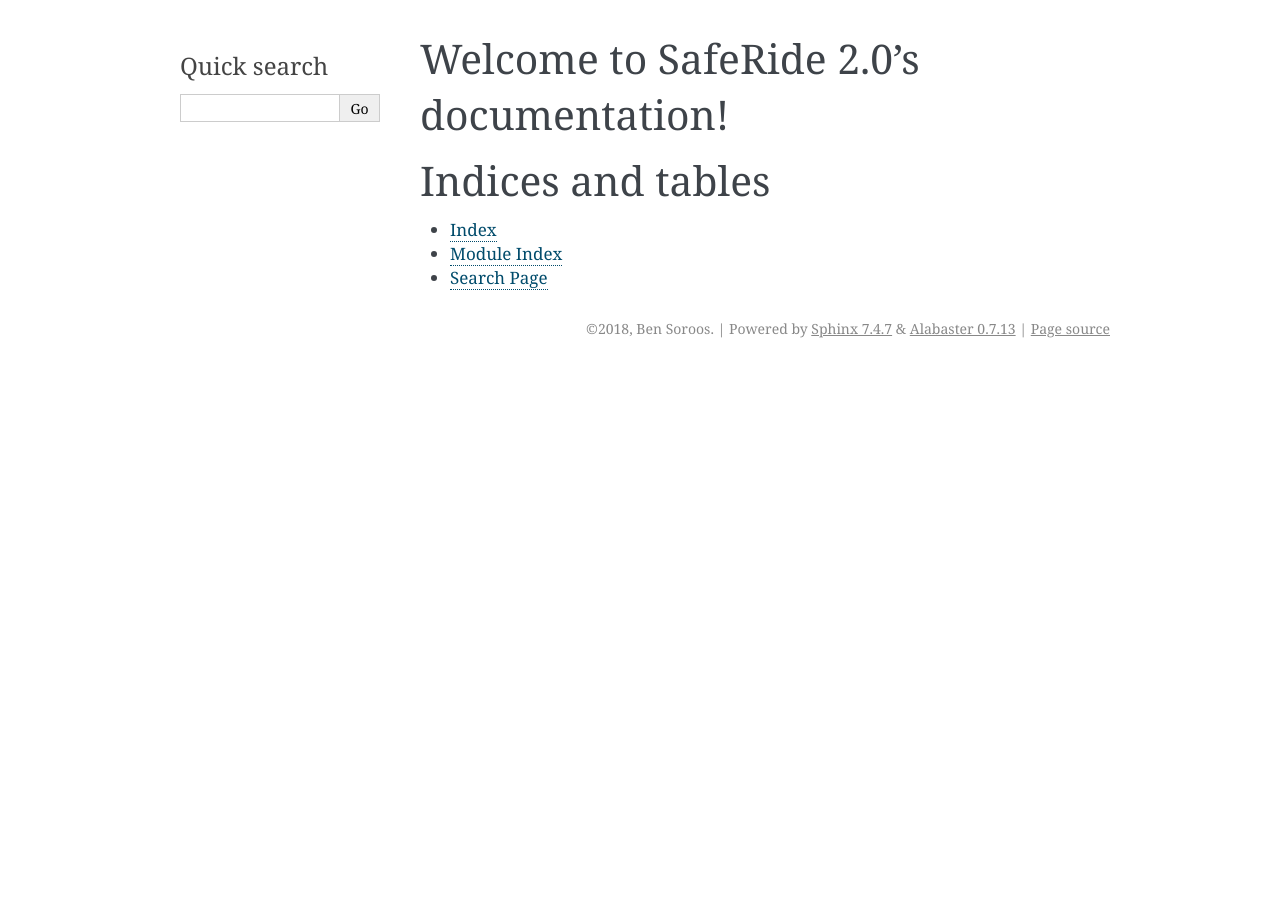
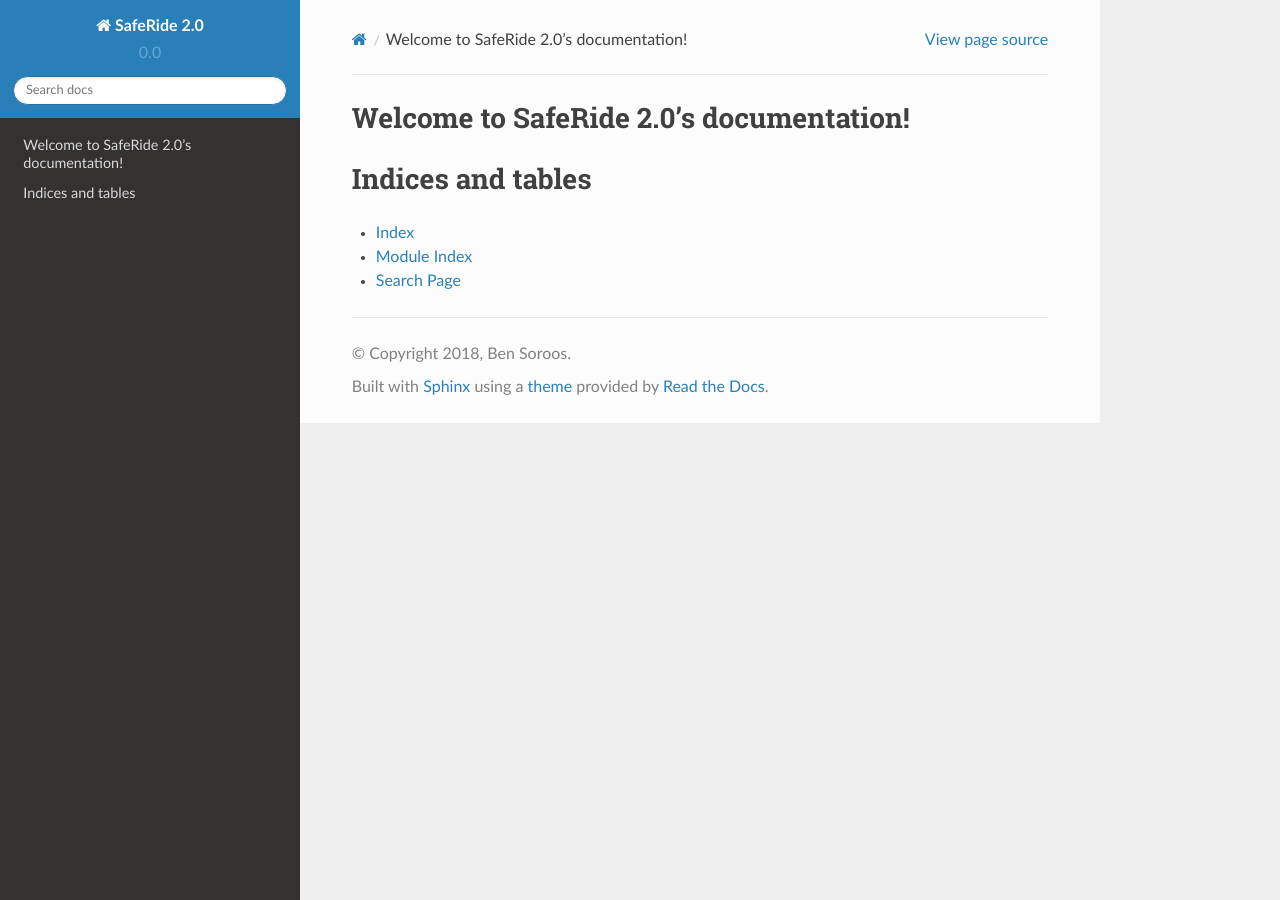
Before and after one commit to Saferide2-0/SafeRide2.0, a Sphinx documentation site: the page built from docs/index.rst, in a window 1280 px wide. Built offline with Sphinx 7.4.7 and the Read the Docs theme 2.0.0, drawn with Linux system fonts in a browser that asks for light colours.

Commit message:
Changed theme

```diff
--- a/docs/conf.py
+++ b/docs/conf.py
@@ -45,7 +45,7 @@
 # You can specify multiple suffix as a list of string:
 #
 # source_suffix = ['.rst', '.md']
-source_suffix = ['.rst', 'LICENSE']
+source_suffix = ['.rst']#, 'LICENSE']
 
 # The master toctree document.
 master_doc = 'index'
@@ -74,7 +74,7 @@
 # List of patterns, relative to source directory, that match files and
 # directories to ignore when looking for source files.
 # This patterns also effect to html_static_path and html_extra_path
-exclude_patterns = ['.build', 'Thumbs.db', '.DS_Store']
+exclude_patterns = ['.build', 'Thumbs.db', '.DS_Store', 'venv']
 
 # The name of the Pygments (syntax highlighting) style to use.
 pygments_style = 'sphinx'
@@ -88,7 +88,7 @@
 # The theme to use for HTML and HTML Help pages.  See the documentation for
 # a list of builtin themes.
 #
-html_theme = 'alabaster'
+html_theme = 'sphinx_rtd_theme'
 
 # Theme options are theme-specific and customize the look and feel of a theme
 # further.  For a list of options available for each theme, see the
```
